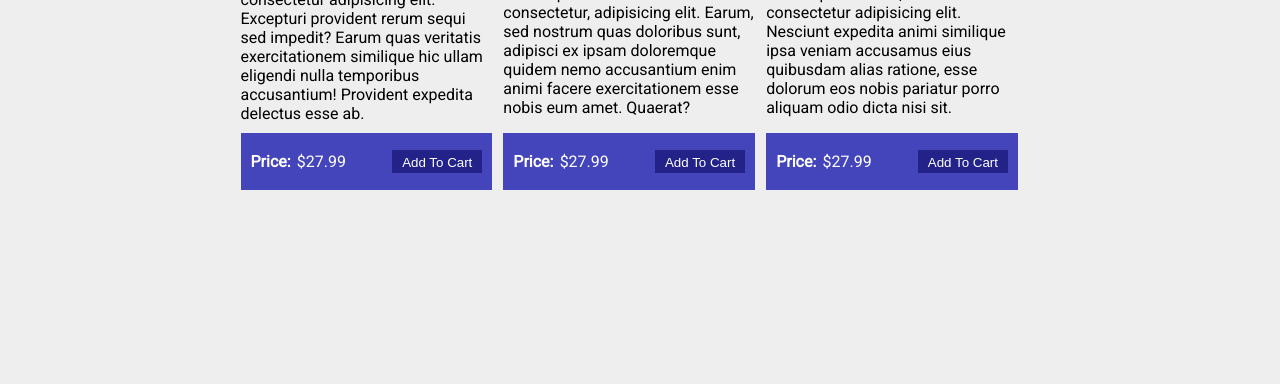
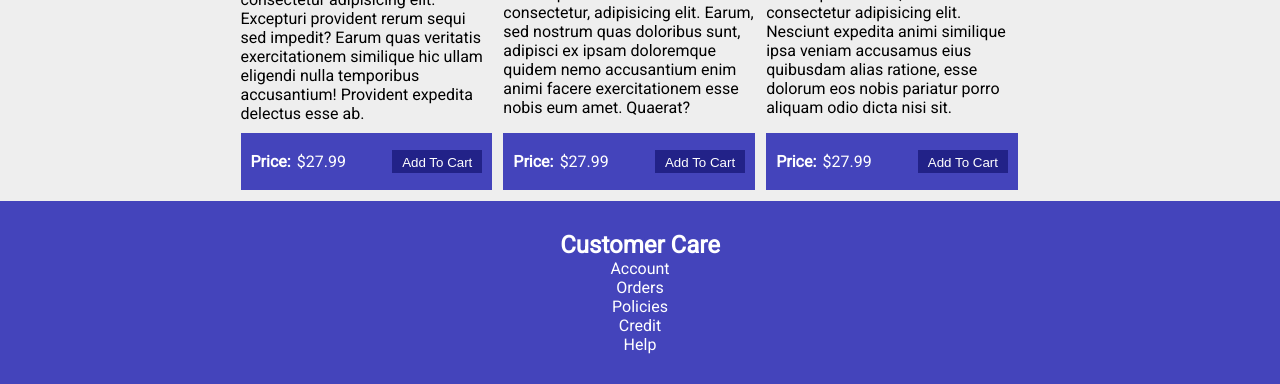
Before and after one commit to SHussain47/qwirty, a plain HTML site: page index.html in a window 1280 px wide. Shown: the part 1202-1586 px from the top of the page. Before the commit the page ends 1395 px from the top, so only its background shows below. Drawn offline with Linux system fonts and the light colour scheme.

Commit message:
feat: editing footer

```diff
--- /dev/null
+++ b/footer.css
@@ -0,0 +1,13 @@
+.pageFooter {
+  background-color: #44b;
+  color: white;
+  margin-top: 8px;
+  padding-top: 30px;
+  padding-bottom: 30px;
+}
+
+.footerMenu {
+  display: flex;
+  flex-direction: column;
+  align-items: center;
+}
--- a/index.html
+++ b/index.html
@@ -7,6 +7,7 @@
     <link href="https://fonts.googleapis.com/css2?family=Roboto&display=swap" rel="stylesheet" />
     <link rel="stylesheet" href="header.css" />
     <link rel="stylesheet" href="bodyNav.css" />
+    <link rel="stylesheet" href="footer.css">
   </head>
 
   <body>
@@ -266,5 +267,16 @@
         </main>
       </div>
     </div>
+
+    <footer class="pageFooter">
+      <menu class="customerCare footerMenu">
+        <h2>Customer Care</h2>
+        <a href="#" class="customerCareOption">Account</a>
+        <a href="#" class="customerCareOption">Orders</a>
+        <a href="#" class="customerCareOption">Policies</a>
+        <a href="#" class="customerCareOption">Credit</a>
+        <a href="#" class="customerCareOption">Help</a>
+      </menu>
+    </footer>
   </body>
 </html>
```
